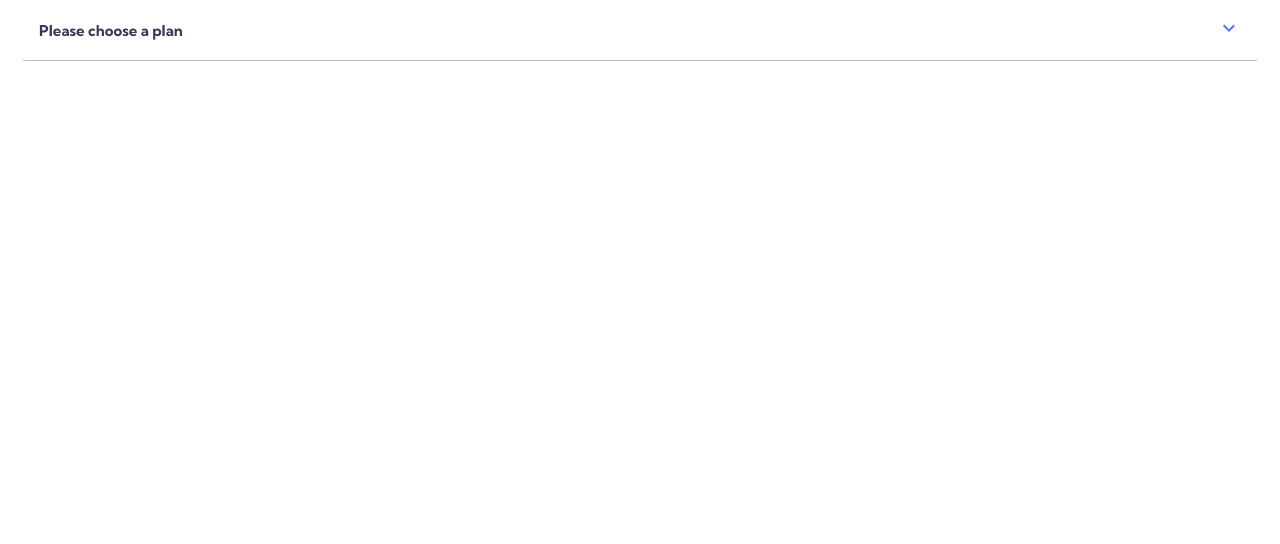
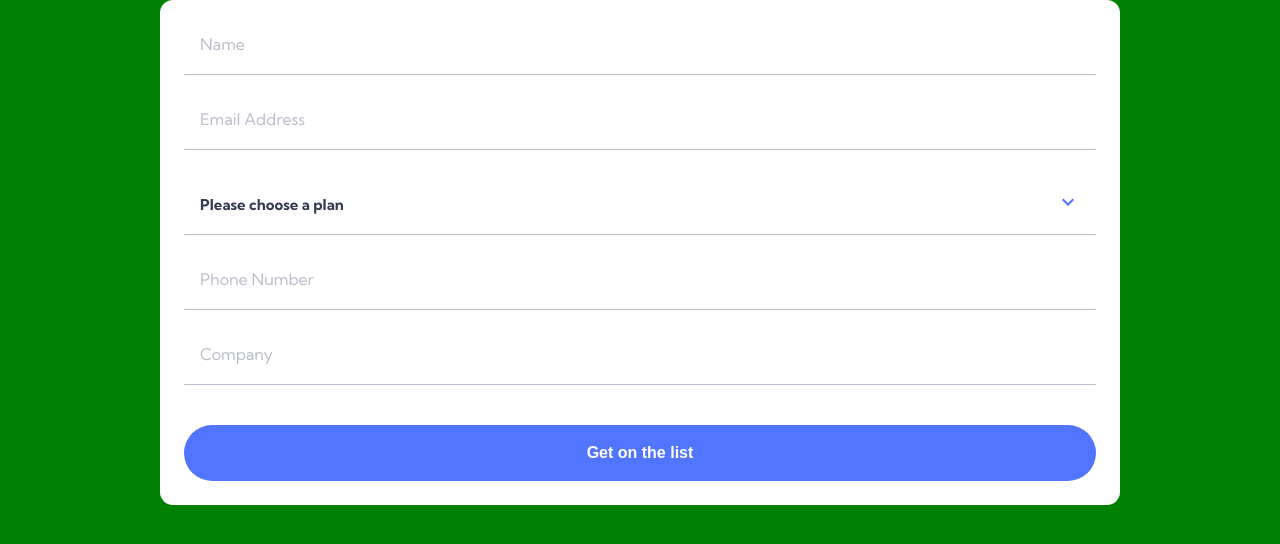
Before and after one commit to josuke0227/officelite-coming-soon-page, a React (Create React App) app: page / in a window 1280 px wide. Shown: the top 544 px of the page. Built offline with nearby package versions, Linux system fonts and the light colour scheme.

Commit message:
Build signup from component

```diff
--- a/src/App.jsx
+++ b/src/App.jsx
@@ -4,13 +4,12 @@ import Hero from "./components/hero/Hero.component";
 import Pricing from "./components/pricing/Pricing.component";
 import Counter from "./components/counter/Counter.component";
 import Background from "./components/background/Background.component";
-import Input from "./components/input/Input.component";
-import Dropdown from "./components/dropdown/Dropdown.component";
 
 import { PLANS } from "../src/data/plans";
 
 import { GlobalStyle } from "./styled-components/global.styles";
 import { Container, ContentsWrapper } from "./App.styles";
+import SignupForm from "./components/signup-form/SignupForm.component";
 
 function App() {
   const [value, setValue] = useState({
@@ -21,35 +20,7 @@ function App() {
   return (
     <>
       <GlobalStyle />
-      {/* <Container>
-        <Background />
-        <ContentsWrapper>
-          <Header />
-          <Hero />
-          <Pricing />
-          <Counter />
-        </ContentsWrapper>
-      </Container> */}
-
-      {/* <Input
-        name="name"
-        type="text"
-        handleChange={() => {}}
-        value=""
-        label="Name"
-        required
-      /> */}
-
-      <Dropdown plans={PLANS} value={value} setValue={setValue} />
-      {/*
-      <Input
-        name="name"
-        type="text"
-        handleChange={() => {}}
-        value=""
-        label="Name"
-        required
-      /> */}
+      <SignupForm plans={PLANS} value={value} setValue={setValue} />
     </>
   );
 }
--- a/src/components/dropdown-option/DropdownOption.styles.jsx
+++ b/src/components/dropdown-option/DropdownOption.styles.jsx
@@ -2,8 +2,8 @@ import styled from "styled-components";
 import { DropdownBox, SelectedValueWrapper } from "../dropdown/Dropdown.styles";
 
 export const OptionWrapper = styled(DropdownBox)`
-  margin: 0 auto;
-  width: 27rem;
+  margin: 0 24px;
+  width: auto;
 
   &: first-child {
     border-radius: 8px 8px 0 0;
--- a/src/components/input/Input.styles.jsx
+++ b/src/components/input/Input.styles.jsx
@@ -33,6 +33,7 @@ export const GroupContainer = styled.div`
 `;
 
 export const FormInputContainer = styled.input`
+  box-sizing: border-box;
   ${formStyle}
   color: ${colorPrimary};
 
--- a/src/components/options/Options.styles.jsx
+++ b/src/components/options/Options.styles.jsx
@@ -3,6 +3,7 @@ import styled from "styled-components";
 import { colorSecondaryLight } from "../../styled-components/constants/colors";
 
 export const OptionsContainer = styled.div`
+  background: white;
   border: 1px solid ${colorSecondaryLight};
   border-radius: 8px;
   display: ${(props) => (props.showOptions ? "block" : "none")};
--- /dev/null
+++ b/src/components/signup-form/SignupForm.component.jsx
@@ -0,0 +1,47 @@
+import React from "react";
+import Input from "../input/Input.component";
+import Dropdown from "../dropdown/Dropdown.component";
+import { CustomSubmitButton, FormContainer } from "./SignupForm.styles";
+
+const SignupForm = ({ plans, value, setValue }) => {
+  return (
+    <FormContainer>
+      <Input
+        name="name"
+        type="text"
+        handleChange={() => {}}
+        value=""
+        label="Name"
+        required
+      />
+      <Input
+        name="email"
+        type="email"
+        handleChange={() => {}}
+        value=""
+        label="Email Address"
+        required
+      />
+      <Dropdown plans={plans} value={value} setValue={setValue} />
+      <Input
+        name="phoneNumber"
+        type="text"
+        handleChange={() => {}}
+        value=""
+        label="Phone Number"
+        required
+      />
+      <Input
+        name="company"
+        type="text"
+        handleChange={() => {}}
+        value=""
+        label="Company"
+        required
+      />
+      <CustomSubmitButton>Get on the list</CustomSubmitButton>
+    </FormContainer>
+  );
+};
+
+export default SignupForm;
--- /dev/null
+++ b/src/components/signup-form/SignupForm.styles.jsx
@@ -0,0 +1,14 @@
+import styled from "styled-components";
+import { CustomButtonContainer } from "../custom-button/CustomButton.styles";
+
+export const FormContainer = styled.div`
+  background: white;
+  border-radius: 13px;
+  padding: 2.4rem;
+`;
+
+export const CustomSubmitButton = styled(CustomButtonContainer)`
+  margin: 4rem 0 0;
+  width: 100%;
+  text-align: center;
+`;
--- a/src/styled-components/global.styles.js
+++ b/src/styled-components/global.styles.js
@@ -12,8 +12,8 @@ export const GlobalStyle = createGlobalStyle`
     max-width: 1440px;
     margin: auto;
 
-    margin: 0 2.3rem;
-    // background: green;
+    margin: 0 16rem;
+    background: green;
   }
 
   h1,
```
